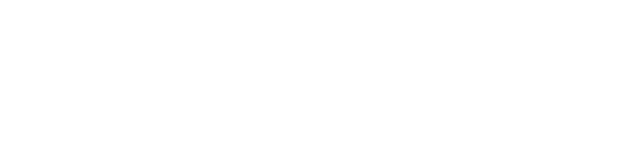
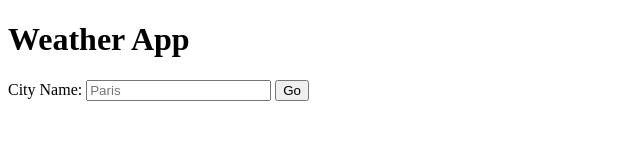
Before and after one commit to iamjunaidjutt/WeatherApp, a website: page index.html in a window 1280 px wide. Shown: the whole page, without its empty margins (0-640 px from the left). Drawn offline with Linux system fonts and the light colour scheme.

Commit message:
write code in html file, install bodyParser module and add post req for checking

```diff
--- a/index.html
+++ b/index.html
@@ -4,7 +4,19 @@
 		<meta charset="UTF-8" />
 		<meta http-equiv="X-UA-Compatible" content="IE=edge" />
 		<meta name="viewport" content="width=device-width, initial-scale=1.0" />
-		<title>Document</title>
+		<title>Weather App</title>
 	</head>
-	<body></body>
+	<body>
+		<h1>Weather App</h1>
+		<form action="/" method="post">
+			<label for="cityName">City Name: </label>
+			<input
+				type="text"
+				id="cityName"
+				name="cityName"
+				placeholder="Paris"
+			/>
+			<button type="submit">Go</button>
+		</form>
+	</body>
 </html>
--- a/package.json
+++ b/package.json
@@ -9,6 +9,7 @@
   "author": "Muhammad Junaid",
   "license": "ISC",
   "dependencies": {
+    "body-parser": "^1.20.0",
     "express": "^4.18.1"
   }
 }
```
Also changed, not shown: app.js (+10 -5 lines), 1 other file.
